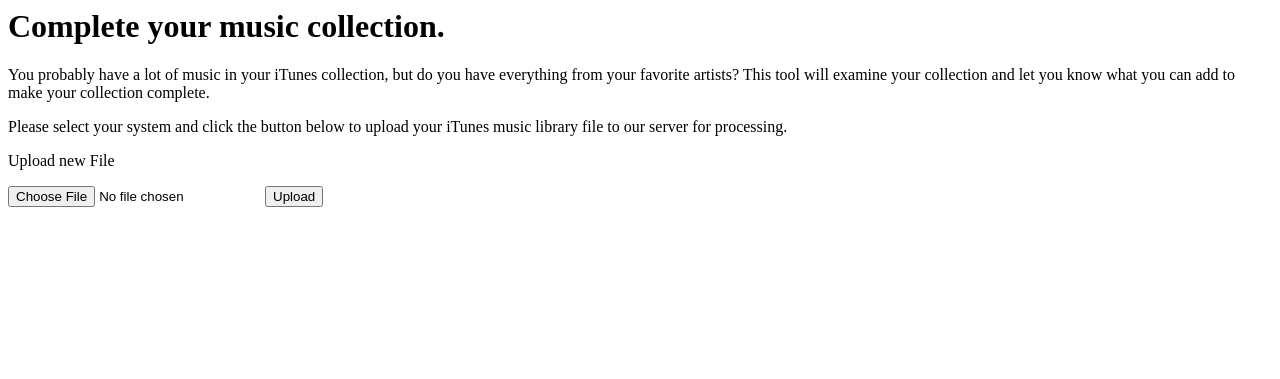
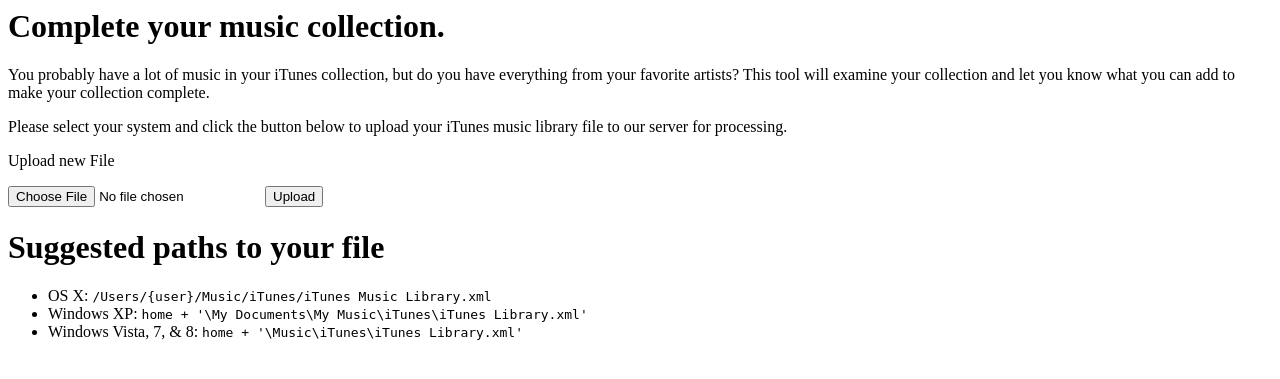
Before and after one commit to BDFife/MHDBOS2013, a Flask app: page / in a window 1280 px wide. Shown: the top 379 px of the page. Run offline with Flask 2, Linux system fonts and the light colour scheme.

Commit message:
Add suggested paths to iTunes xml files for various OS.

```diff
--- a/templates/index.html
+++ b/templates/index.html
@@ -25,5 +25,27 @@
     </form>
     </div>
 
+  <H1>Suggested paths to your file</H1>
+  <ul>
+  <li>OS X:
+
+  <kbd>
+  /Users/{user}/Music/iTunes/iTunes Music Library.xml
+  </kbd>
+
+  <li>Windows XP:
+
+  <kbd>
+  home + '\My Documents\My Music\iTunes\iTunes Library.xml'
+  </kbd>
+
+  <li>Windows Vista, 7, & 8:
+
+  <kbd>
+  home + '\Music\iTunes\iTunes Library.xml'
+  </kbd>
+
+</ul>
+
   </body>
 </html>
```
